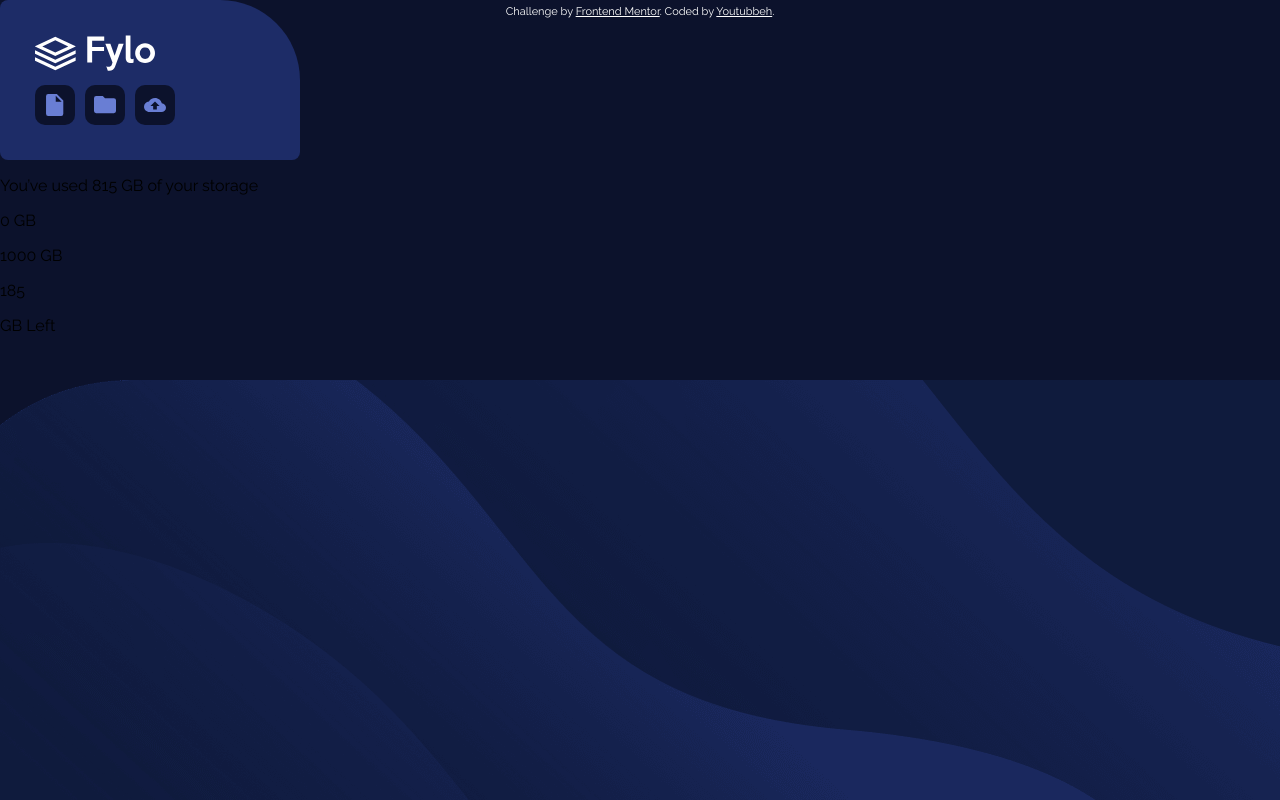
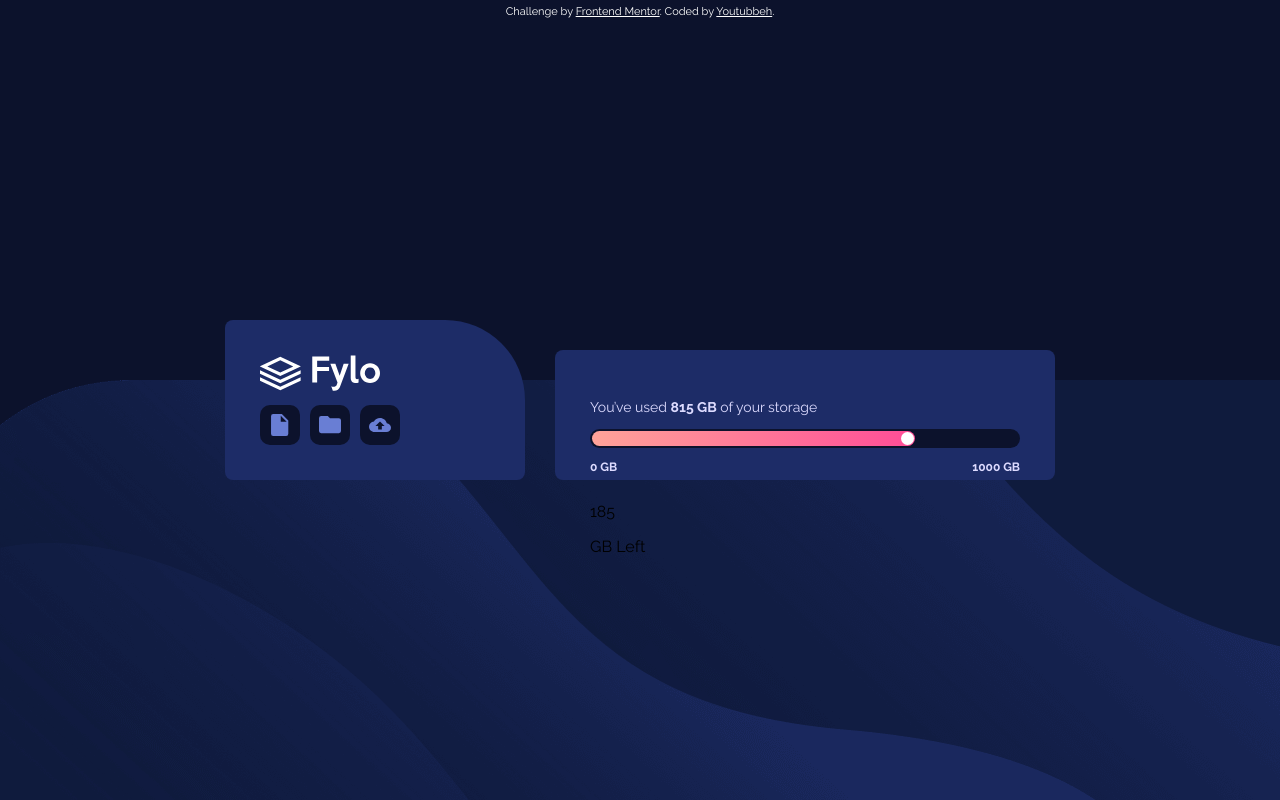
Before and after one commit to youtubbeh/fylodata, a plain HTML site: page index.html in a window 1280 px wide. Drawn offline with Linux system fonts and the light colour scheme.

Commit message:
Style right except bubble

```diff
--- a/index.html
+++ b/index.html
@@ -31,15 +31,15 @@
         You’ve used <span>815 GB</span> of your storage
       </p>
       <div class="bar">
-        <div class="gradient"></div>
-        <div class="ball"></div>
-        <div class="track"></div>
+        <div class="gradient">
+          <div class="ball"></div>
+        </div>
       </div>
       <div class="range">
-        <p class="0">
+        <p class="zero">
           0 GB
         </p>
-        <p class="1000">
+        <p class="thousand">
           1000 GB
         </p>
 
--- a/style.css
+++ b/style.css
@@ -16,10 +16,15 @@ body {
     background-image: url(./images/bg-desktop.png);
     background-repeat: no-repeat;
     background-position: bottom;
+    display: flex;
+    justify-content: center;
+    align-items: center;
 }
 
-.main {
+main {
     display: flex;
+    align-items: flex-end;
+    gap: 30px;
 }
 
 .left {
@@ -66,6 +71,69 @@ img[alt="folder icon"] {
     max-width: 22px;
 }
 
+.right {
+    display: flex;
+    flex-direction: column;
+    background-color: hsl(228, 56%, 26%);
+    border-radius: 8px;
+    width: 500px;
+    height: 130px;
+    padding: 35px;
+}
+
+
+
+
+
+
+
+
+.message {
+    color:hsl(243, 100%, 93%);
+    font-size: 14px;
+}
+
+.range {
+    display: flex;
+    justify-content: space-between;
+}
+
+span {
+    font-weight: 700;
+}
+
+.bar {
+    background-color: hsl(229, 57%, 11%);
+    width: 100%;
+    height: 20px;
+    border-radius: 2em;
+
+}
+
+.gradient {
+    width: 75%;
+    height: 15px;
+    border-radius: 2em;
+    margin: 2px;
+    display: flex;
+    justify-content: flex-end;
+    background-image: linear-gradient(to right, hsl(6, 100%, 80%) , hsl(335, 100%, 65%));
+}
+
+.ball {
+    width: 13px;
+    height: 13px;
+    border-radius: 50%;
+    background-color: white;
+    margin: 1px;
+}
+
+.zero, .thousand {
+    font-size: 12px;
+    color:hsl(243, 100%, 93%);
+    font-weight: 700;
+}
+
 
 .attribution {
     font-size: 11px; text-align: center;
```
